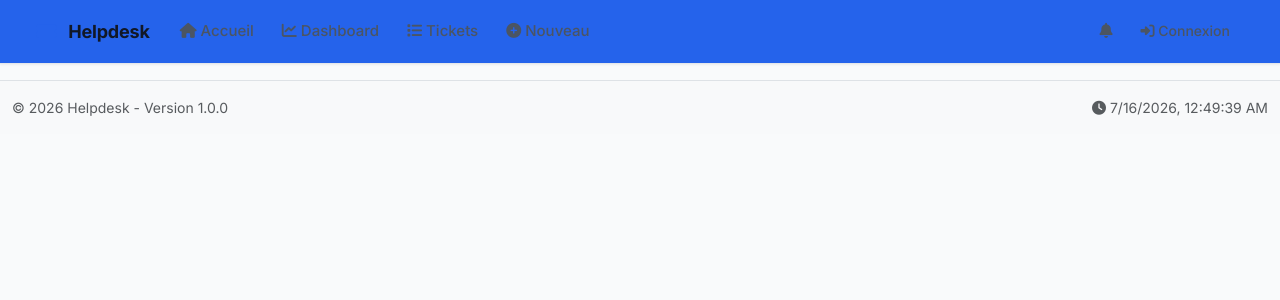
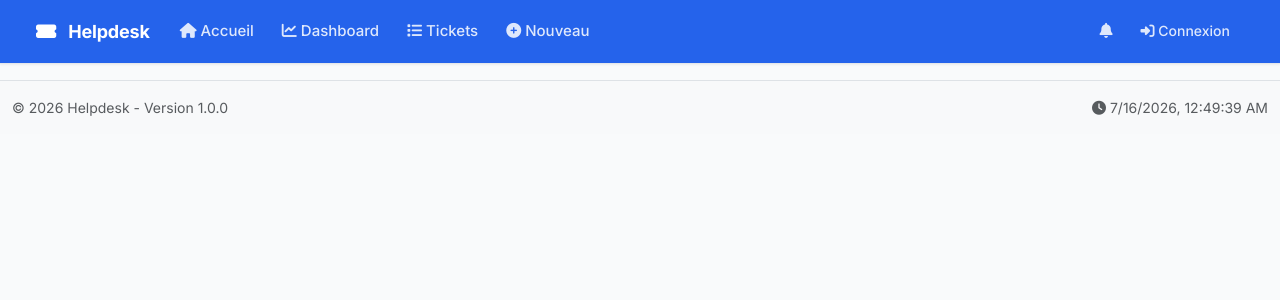
Before and after one commit to Idriss47-haricot/assistance, a Django app: page / in a window 1280 px wide. Shown: the top 300 px of the page. Run offline with Django 4.2, Linux system fonts and the light colour scheme; some libraries are stand-ins or nearby versions.

Commit message:
Update style.css

```diff
--- a/static/css/style.css
+++ b/static/css/style.css
@@ -87,21 +87,22 @@ h1, h2, h3, h4, h5, h6 {
     box-shadow: var(--shadow-sm);
     padding: 0 1.5rem;
 }
+
 .navbar-brand {
     font-weight: 700;
     font-size: 1.125rem;
-    color: var(--gray-900) !important;
+    color: #fff !important;
     letter-spacing: -0.01em;
 }
 
 .navbar-brand i {
     margin-right: 0.5rem;
-    color: var(--primary-color);
+    color: #fff;
 }
 
 .nav-link {
     font-weight: 500;
-    color: var(--gray-600) !important;
+    color: rgba(255, 255, 255, 0.85) !important;
     border-radius: var(--radius-sm);
     padding: 0.5rem 0.875rem !important;
     transition: background-color var(--transition), color var(--transition);
```
